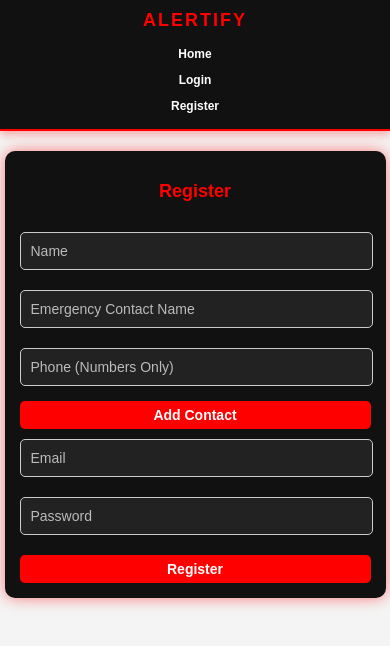
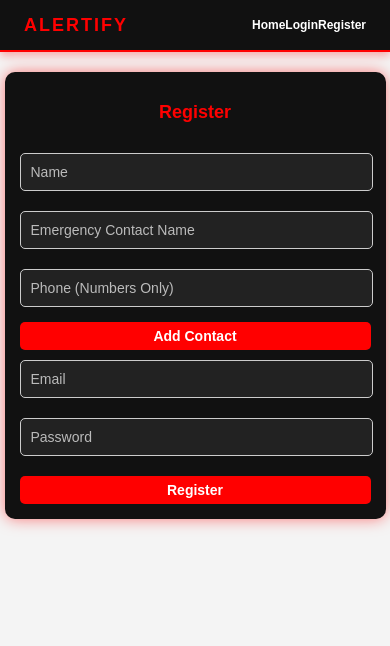
Before and after one commit to piyush-barkhade/Alertify, a React (Vite) app in the folder frontend/: page /register in a window 390 px wide. Shown: the top 646 px of the page. Built offline with nearby package versions, Linux system fonts and the light colour scheme.

Commit message:
nav css 6

```diff
--- a/frontend/src/styles/Navbar.css
+++ b/frontend/src/styles/Navbar.css
@@ -55,36 +55,6 @@
   background: #cc0000; /* Darker red */
 }
 
-/* ====== Mobile View Styling ====== */
-@media (max-width: 768px) {
-  .navbar {
-    flex-direction: column;
-    align-items: center; /* Center elements on smaller screens */
-    padding: 10px 20px;
-  }
-
-  .navbar h1 {
-    font-size: 20px;
-    margin-bottom: 10px;
-  }
-
-  .navbar div {
-    flex-direction: column;
-    align-items: center;
-  }
-
-  .navbar a {
-    font-size: 14px;
-    margin: 8px 0;
-  }
-
-  .navbar button {
-    font-size: 14px;
-    padding: 6px 12px;
-    margin: 8px 0;
-  }
-}
-
 /* Smaller mobile devices */
 @media (max-width: 480px) {
   .navbar h1 {
```
